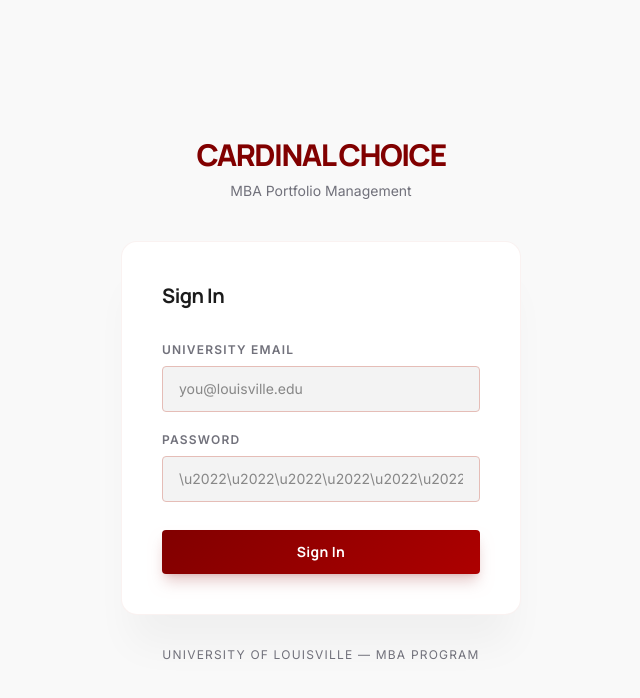
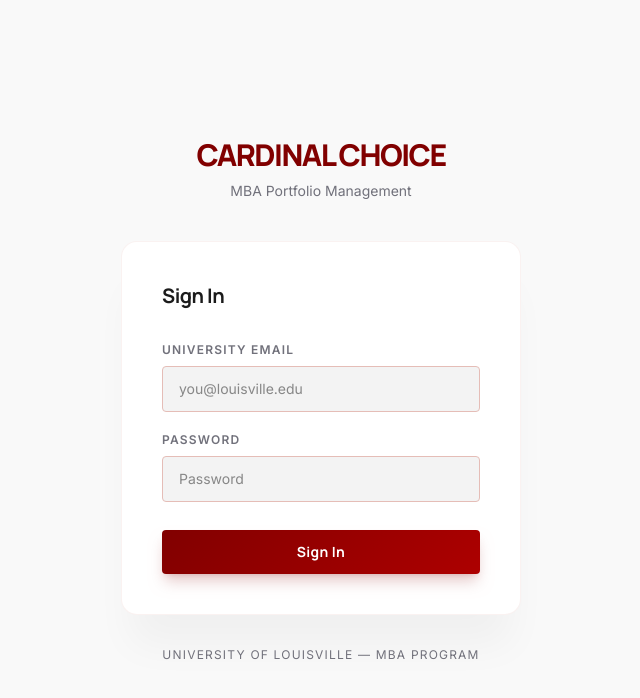
Before and after one commit to mwelde01/Cardinal-Choice, a Next.js app: page /login in a window 1280 px wide. Shown: the top 698 px of the page, without its empty margins (319-959 px from the left). Built offline with nearby package versions, Linux system fonts and the light colour scheme; no server answers.

Commit message:
Fix password placeholder — remove broken unicode escape

```diff
--- a/app/login/page.tsx
+++ b/app/login/page.tsx
@@ -87,7 +87,7 @@
                 onChange={(e) => setPassword(e.target.value)}
                 autoComplete="current-password"
                 className="w-full border border-outline-variant rounded-lg px-4 py-3 text-sm font-body text-on-surface bg-surface-container-low focus:outline-none focus:ring-2 focus:ring-primary/30 focus:border-primary transition-colors"
-                placeholder="\u2022\u2022\u2022\u2022\u2022\u2022\u2022\u2022"
+                placeholder="Password"
                 required
               />
             </div>
```
